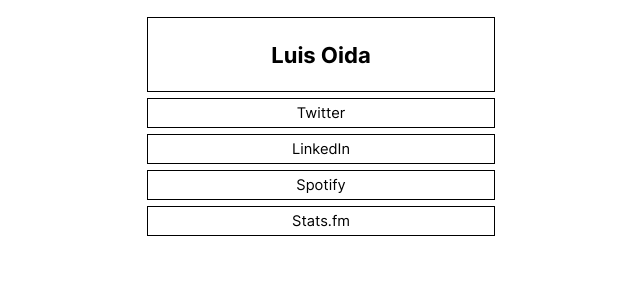
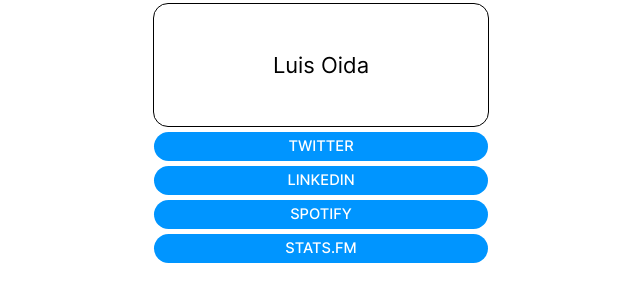
Before and after one commit to luisoida/luisoida.github.io, a plain HTML site: page index.html in a window 1280 px wide. Shown: the whole page, without its empty margins (319-959 px from the left). Drawn offline with Linux system fonts and the light colour scheme.

Commit message:
Update to use json
+ change stylesheet
+ add javascript

```diff
--- /dev/null
+++ b/assets/links.json
@@ -0,0 +1,21 @@
+{
+  "title": "Luis Oida",
+  "links": [
+    {
+      "title": "Twitter",
+      "href": "https://twitter.com/LuisOida"
+    },
+    {
+      "title": "LinkedIn",
+      "href": "https://www.linkedin.com/in/luisoida"
+    },
+    {
+      "title": "Spotify",
+      "href": "https://open.spotify.com/user/gx7q6azp18a0dbf6xivxrkv9k?si=36ed6cd0c79e4a1d"
+    },
+    {
+      "title": "Stats.fm",
+      "href": "https://stats.fm/skinnypickens"
+    }
+  ]
+}
--- /dev/null
+++ b/builder.js
@@ -0,0 +1,50 @@
+let getFields = () => {
+    fetch('assets/links.json')
+        .then((response) => response.json())
+        .then((data) => finalize(data));
+}
+
+let finalize = (data) => {
+    let section = document.getElementById('lo-primary'); // the link list
+    if (data.hasOwnProperty('title')) {
+        let heading = document.createElement('h1');
+        heading.innerText = data['title'];
+        section.appendChild(heading);
+    }
+
+    for (let i = 0; i < data.links.length; i++) {
+        section.appendChild(createAnchor(data.links[i]['title'], data.links[i]['href']));
+    }
+}
+
+let createAnchor = (title, link) => {
+    let anchor = document.createElement('a');
+    anchor.setAttribute('href', link);
+    anchor.setAttribute('target', '_blank');
+    anchor.innerText = title;
+
+    return anchor;
+}
+
+let insertLinks = function(data) {
+    let links = data; // insert link data into links
+    let list = document.getElementById('lo-link-list');
+
+    for (let i = 0; i < links.links.length; i++) {
+        console.debug(`Found data ${links.links[i]["title"]} with href "${links.links[i]["href"]}"`);
+
+        // create new list item
+        let item = document.createElement('li');
+        let anchor = document.createElement('a');
+
+        anchor.setAttribute('href', links.links[i]["href"]);
+        anchor.setAttribute('target', '_blank');
+        anchor.innerText = links.links[i]["title"];
+
+        // add to item list
+        item.appendChild(anchor);
+        list.appendChild(item);
+    }
+}
+
+getFields();
--- a/index.html
+++ b/index.html
@@ -4,17 +4,11 @@
     <meta charset="UTF-8">
     <title>Luis Oida</title>
     <link rel="stylesheet" href="stylesheet.min.css">
+    <script src="builder.js"></script>
 </head>
 <body>
 <main>
     <section id="lo-primary">
-        <ul id="lo-link-list">
-            <li><h1>Luis Oida</h1></li>
-            <li><a href="https://twitter.com/LuisOida" target="_blank">Twitter</a></li>
-            <li><a href="https://www.linkedin.com/in/luisoida" target="_blank">LinkedIn</a></li>
-            <li><a href="https://open.spotify.com/user/gx7q6azp18a0dbf6xivxrkv9k?si=36ed6cd0c79e4a1d" target="_blank">Spotify</a></li>
-            <li><a href="https://stats.fm/skinnypickens/" target="_blank">Stats.fm</a></li>
-        </ul>
     </section>
 </main>
 </body>
--- a/stylesheet.css
+++ b/stylesheet.css
@@ -9,45 +9,54 @@ body {
     font-size: 11pt;
 }
 
-ul#lo-link-list,
-ol#lo-link-list {
+section#lo-primary {
     display: flex;
+    align-items: center;
     flex-direction: column;
-    align-items: center;
-    align-content: center;
-    list-style-type: none;
-    padding: 0;
 }
 
-ul#lo-link-list > li,
-ol#lo-link-list > li {
-    border: solid 1px #000;
+section#lo-primary > * {
+    border: solid 1px #000000;
     text-align: center;
-    margin: 2pt;
-    padding: 4pt 2pt;
+    margin: 2pt 4pt;
+    padding: 2pt 5pt;
+    min-width: 256px;
+    width: 25vw;
 }
 
-ul#lo-link-list > li,
-ul#lo-link-list > li > *,
-ol#lo-link-list > li,
-ol#lo-link-list > li > * {
-    display: inline-block;
-    text-align: center;
-    width: 15vw;
-    min-width: 256pt;
+section#lo-primary > *:not(.lo-nor) {
+    border-radius: 15px;
 }
 
-ul#lo-link-list > li a:link,
-ol#lo-link-list > li a:link {
-    color: inherit;
-    text-decoration: inherit;
+section#lo-primary > h1 {
+    font-weight: 400;
+    padding: 36pt 5pt;
 }
 
-ul#lo-link-list > li a:visited,
-ol#lo-link-list > li a:visited,
-ul#lo-link-list > li a:hover,
-ol#lo-link-list > li a:hover,
-ul#lo-link-list > li a:active,
-ol#lo-link-list > li a:active {
-    color: inherit;
+section#lo-primary > a {
+    transition: box-shadow 500ms ease, background-color 500ms ease;
 }
+
+section#lo-primary > a:link {
+    border: none;
+    background-color: #0095ff;
+    color: #ffffff;
+    font-weight: 500;
+    text-decoration: inherit;
+    text-transform: uppercase;
+    padding: 4pt 5pt;
+}
+
+section#lo-primary > a:visited {
+    color: #ffffff;
+}
+
+section#lo-primary > a:hover {
+    background-color: #36a4ff;
+    box-shadow: 0 2px 7px rgb(0 0 0 / 0.5);
+}
+
+section#lo-primary > a:active {
+    background-color: #0c74dd;
+    box-shadow: 0 1px 5px rgb(0 0 0 / 0.5);
+}
```
Also changed, not shown: stylesheet.min.css.
